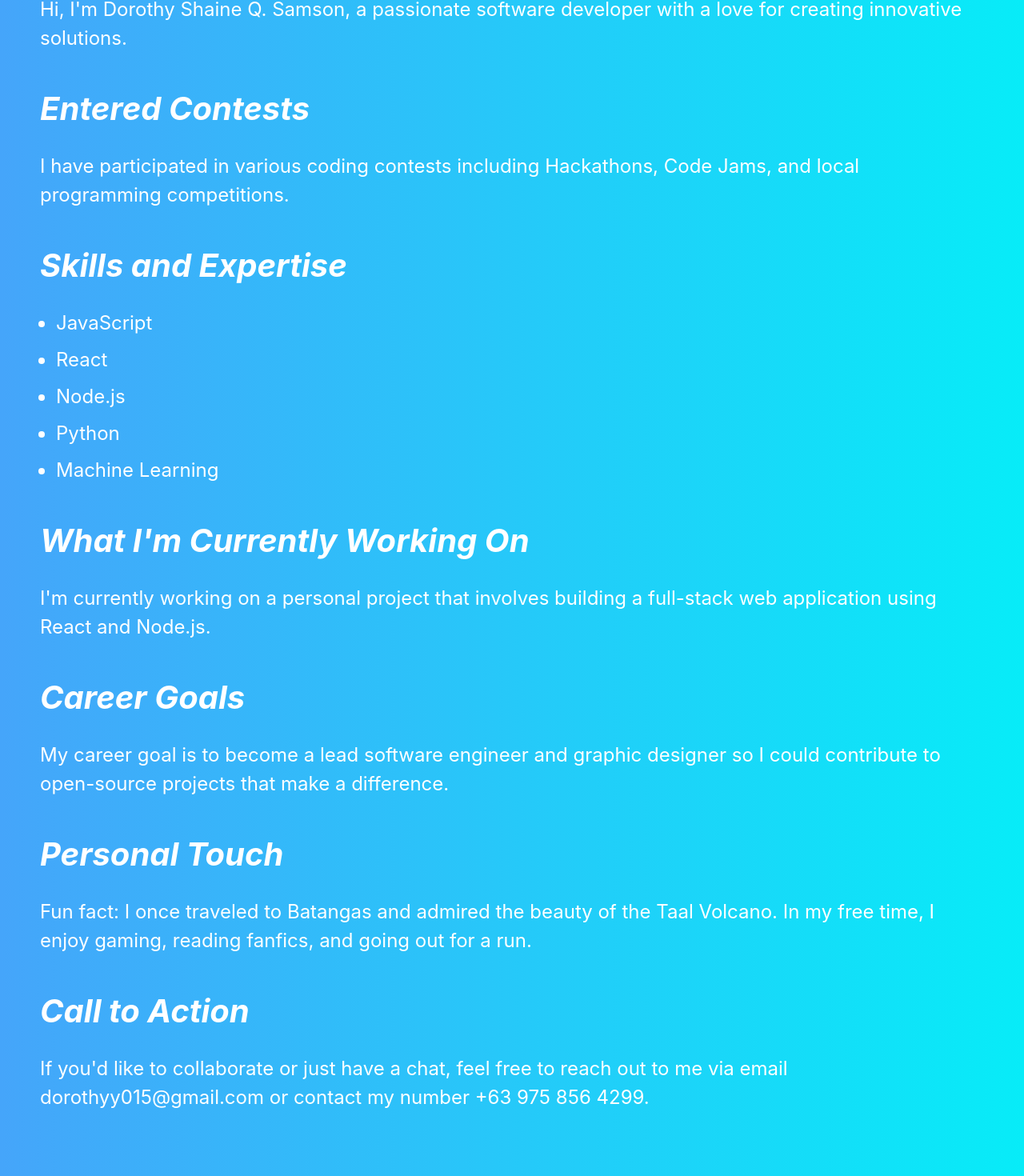
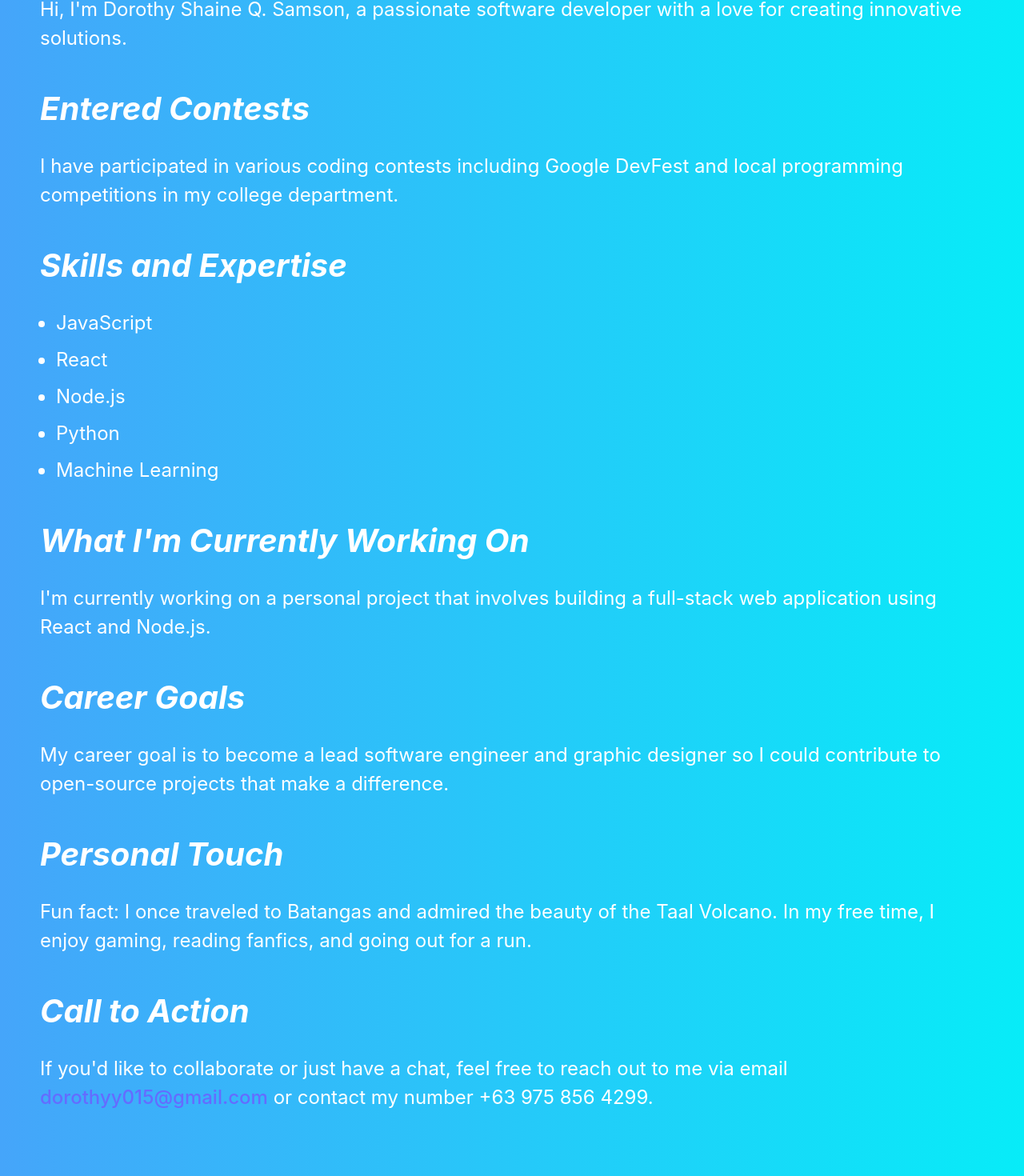
Before and after one commit to dorsushiii/Dorothy-s-Portfolio, a React (Vite) app: page / in a window 1280 px wide. Shown: the part 1073-2543 px from the top of the page at 80% size. Built offline with nearby package versions, Linux system fonts and the light colour scheme.

Commit message:
added anchor for email

```diff
--- a/src/AboutMe.jsx
+++ b/src/AboutMe.jsx
@@ -11,7 +11,7 @@ const AboutMe = () => {
 
             <section className="entered-contests">
                 <h2>Entered Contests</h2>
-                <p>I have participated in various coding contests including Hackathons, Code Jams, and local programming competitions.</p>
+                <p>I have participated in various coding contests including Google DevFest and local programming competitions in my college department.</p>
             </section>
 
             <section className="skills-expertise">
@@ -42,7 +42,7 @@ const AboutMe = () => {
 
             <section className="call-to-action">
                 <h2>Call to Action</h2>
-                <p>If you'd like to collaborate or just have a chat, feel free to reach out to me via email dorothyy015@gmail.com or contact my number +63 975 856 4299.</p>
+                <p>If you'd like to collaborate or just have a chat, feel free to reach out to me via email <a href="mailto:dorothyy015@gmail.com">dorothyy015@gmail.com</a> or contact my number +63 975 856 4299.</p>
             </section>
         </div>
     );
```
